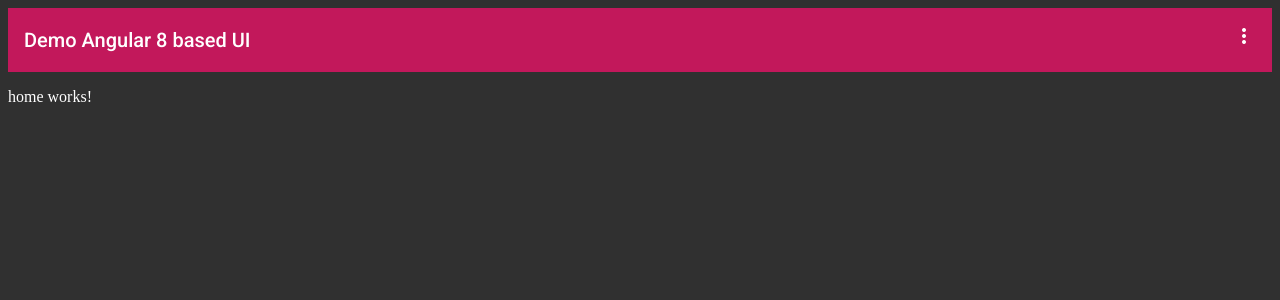
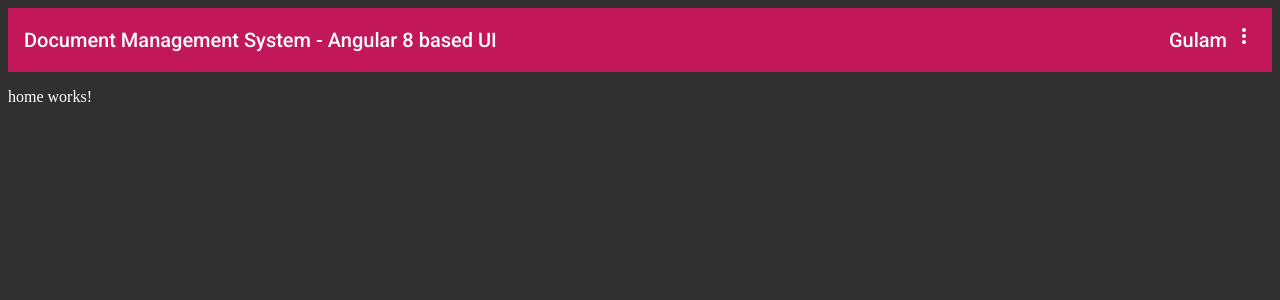
Before and after one commit to gsskhan/git-repository, an Angular app in the folder dms-ang-ui/: page / in a window 1280 px wide. Shown: the top 300 px of the page. Built offline with nearby package versions, Linux system fonts and the light colour scheme.

Commit message:
Added user first name display

```diff
--- a/dms-ang-ui/src/app/app.component.html
+++ b/dms-ang-ui/src/app/app.component.html
@@ -2,9 +2,9 @@
 <mat-toolbar role="heading" color="primary">
     <span>{{title}}</span>
     <span class="spacer-toolbar"></span>
+    <span>{{userFirstName | titlecase}}&nbsp;</span>
     <span>
-        <!-- <a mat-button [matMenuTriggerFor]="menu" color="primary">Menu</a> -->
-        <a mat-icon-button [matMenuTriggerFor]="menu" aria-label="Example icon-button with a menu">
+        <a mat-icon-button [matMenuTriggerFor]="menu" >
             <mat-icon>more_vert</mat-icon>
         </a>
         <mat-menu #menu="matMenu">
--- a/dms-ang-ui/src/app/app.component.ts
+++ b/dms-ang-ui/src/app/app.component.ts
@@ -6,6 +6,6 @@
   styleUrls: ['./app.component.css']
 })
 export class AppComponent {
-  title = 'Demo Angular 8 based UI';
-
+  title = 'Document Management System - Angular 8 based UI';
+  userFirstName = 'gulam';
 }
```
Also changed, not shown: 1 other file (tests, documents, lock files or other folders).
